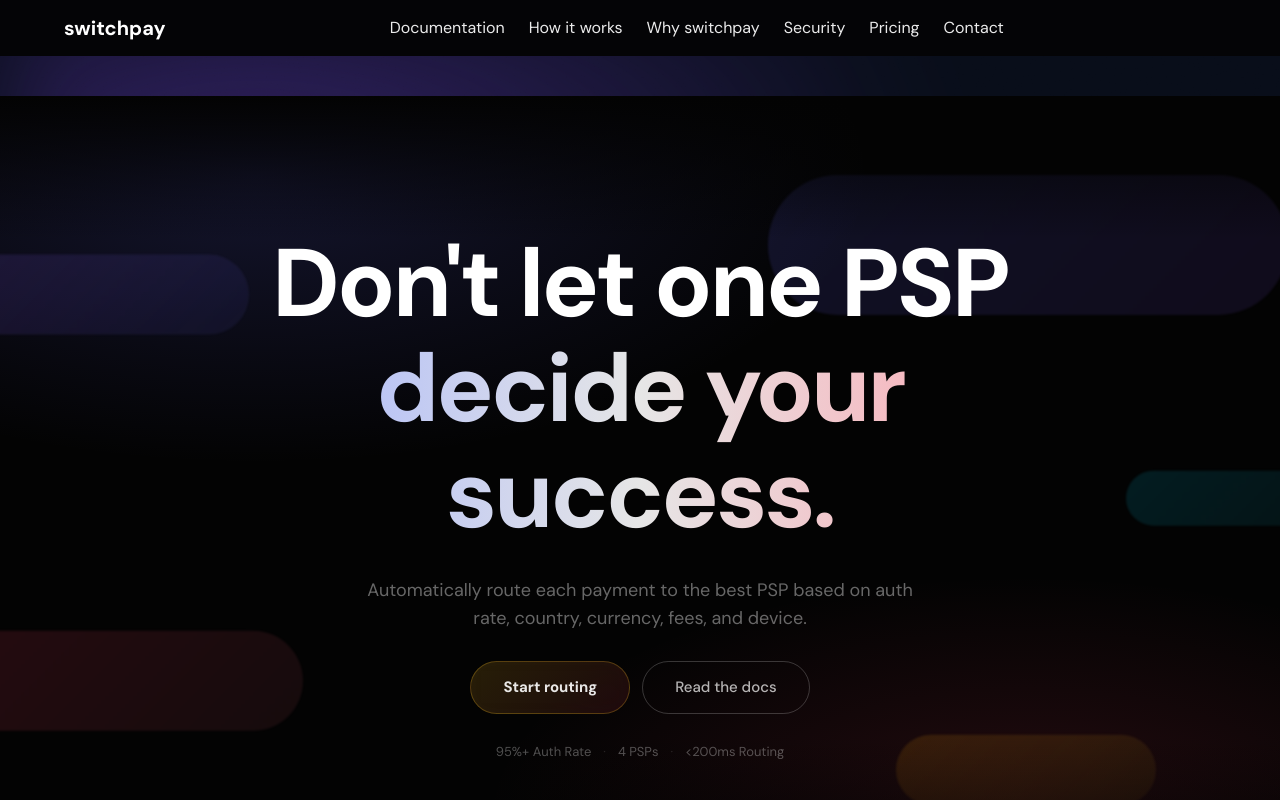
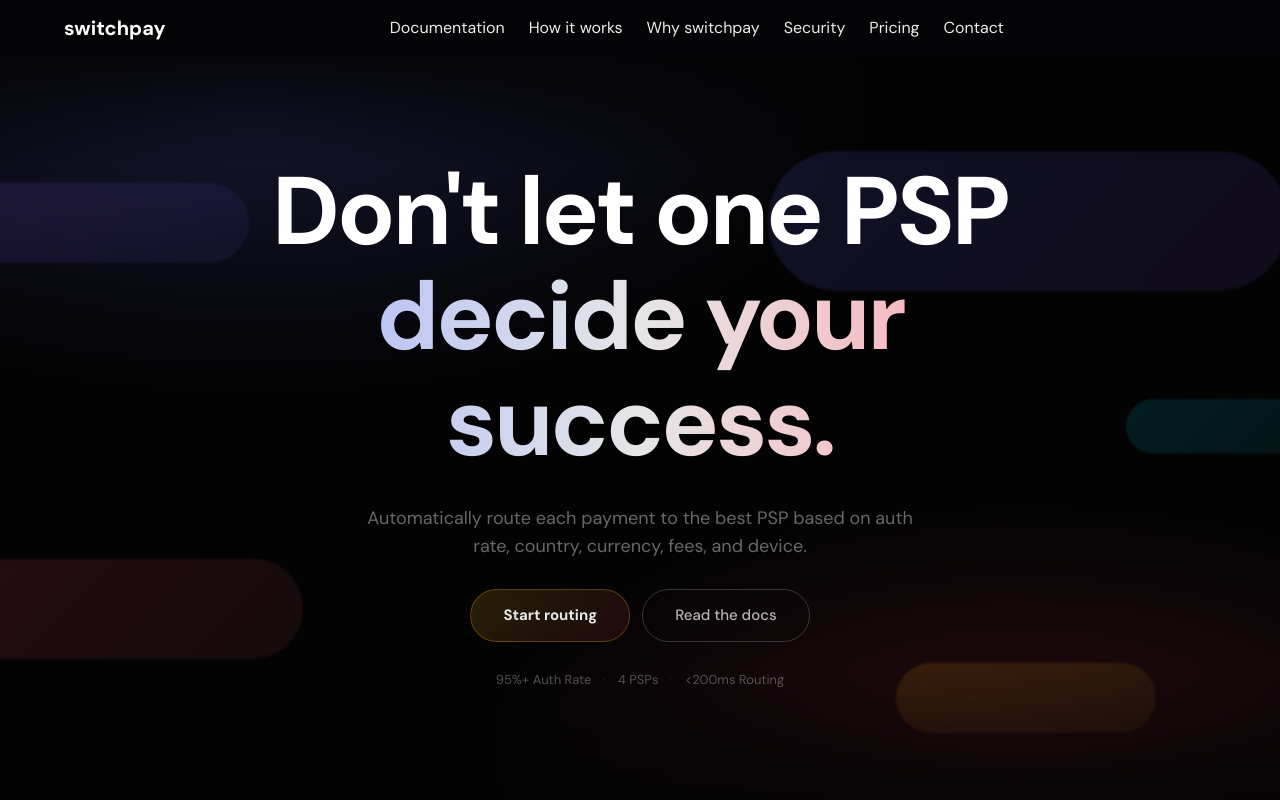
Before and after one commit to Baptistesrd/switchpay-frontendd, a React (Create React App) app: page / in a window 1280 px wide. Shown: the top 800 px of the page. Built offline with nearby package versions, Linux system fonts and the light colour scheme.

Commit message:
frontend isssues & inconsistencies fixed

```diff
--- a/src/components/Navbar.jsx
+++ b/src/components/Navbar.jsx
@@ -46,18 +46,16 @@
         right="0"
         zIndex={1000}
         width="100vw"
-        bg={isScrolled ? "rgba(10, 10, 20, 0.85)" : "transparent"}
-        backdropFilter={isScrolled ? "blur(14px)" : "none"}
+        bg={isScrolled ? "rgba(10,10,20,0.85)" : "transparent"}
+        backdropFilter={isScrolled ? "blur(12px)" : "none"}
+        boxShadow="none"
         borderBottom="1px solid"
-        borderColor={isScrolled ? "whiteAlpha.200" : "transparent"}
+        borderColor={isScrolled ? "rgba(255,255,255,0.06)" : "transparent"}
         sx={{
-          transitionProperty: "background, border-color, backdrop-filter",
-          transitionDuration: "0.3s",
-          transitionTimingFunction: "ease",
+          transition: "background 0.3s ease, border-color 0.3s ease, backdrop-filter 0.3s ease",
         }}
         initial={{ y: -20, opacity: 0 }}
         animate={{ y: 0, opacity: 1 }}
-        transition={{ duration: 0.4, ease: "easeOut" }}
       >
         <Flex
           align="center"
--- a/src/components/landing/ElegantShape.jsx
+++ b/src/components/landing/ElegantShape.jsx
@@ -29,6 +29,7 @@
       }}
       style={{
         position: "absolute",
+        zIndex: 0,
         top,
         left,
         right,
--- a/src/components/landing/HeroSection.jsx
+++ b/src/components/landing/HeroSection.jsx
@@ -45,7 +45,7 @@
       <ElegantShape
         width={520}
         height={140}
-        top="8%"
+        top="14%"
         left="60%"
         rotate={-15}
         gradient="linear-gradient(135deg, rgba(99,102,241,0.15), rgba(139,92,246,0.1))"
--- a/src/index.css
+++ b/src/index.css
@@ -5,7 +5,6 @@
     sans-serif;
   -webkit-font-smoothing: antialiased;
   -moz-osx-font-smoothing: grayscale;
-  animation: gradientShift 18s ease-in-out infinite;
 }
 
 code {
@@ -51,11 +50,6 @@
   100% { transform: translateX(-50%); }
 }
 
-@keyframes gradientShift {
-  0% { filter: hue-rotate(0deg) brightness(1); }
-  50% { filter: hue-rotate(4deg) brightness(1.03); }
-  100% { filter: hue-rotate(0deg) brightness(1); }
-}
 
 /* === Links === */
 a:hover {
--- a/src/pages/Landing.jsx
+++ b/src/pages/Landing.jsx
@@ -174,12 +174,27 @@
   return (
     <Layout>
       <Helmet>
-        <title>switchpay. go global ;)</title>
+        <title>switchpay. Go global. </title>
         <meta name="description" content="Automatically route payments to the best PSP — Stripe, Adyen, Wise, Rapyd — based on country, currency, fees and device. More conversions, lower costs." />
       </Helmet>
-      <Box position="relative" bg="#030303" minH="100vh">
+      <Box position="relative" bg="#030303" minH="100vh" zIndex={1}>
         <BackgroundFX />
 
+
+
+        {/* HERO */}
+        <Box pt="0px">
+          <HeroSection />
+        </Box>
+
+        {/* PSP CAROUSEL */}
+        <PspCarousel />
+
+        {/* HOW IT WORKS */}
+        <Box as="section" id="how" py={0} bg="transparent" overflow="visible" position="relative" zIndex={1}>
+          <HowItWorksTimeline />
+
+          {/* Payment Stack Map */}
           {/* NAVBAR */}
           <Flex
             as="nav"
@@ -193,10 +208,6 @@
             transition="opacity 0.4s ease"
             zIndex="100"
             bg="#040406"
-          backdropFilter="none"
-          border="none"
-          borderColor="transparent"
-          borderRadius="0"
             px={{ base: 6, md: 16 }}
             py={4}
             align="center"
@@ -244,7 +255,10 @@
                 />
               </motion.div>
             </Box>
+          </Flex>
 
+          {/* Mobile Drawer — hors du Flex nav */}
+          <style>{`@keyframes fadeSlideIn { from { transform: translateX(30%); opacity: 0; } to { transform: translateX(0); opacity: 1; } }`}</style>
           <Drawer placement="right" onClose={onClose} isOpen={isOpen}>
             <DrawerOverlay bg="rgba(0,0,0,0.45)" backdropFilter="blur(12px)" />
             <DrawerContent
@@ -277,29 +291,15 @@
                 <Box position="absolute" bottom="40px" left="50%" transform="translateX(-50%)" w="85%">
                   <motion.div initial={{ opacity: 0, y: 20 }} animate={{ opacity: 1, y: 0 }} transition={{ delay: 0.4, duration: 0.5 }}>
                     <Button onClick={() => { navigate("/app"); onClose(); }} w="100%" size="lg" py={6} fontWeight="700" borderRadius="full" fontSize="lg" bgGradient="linear(to-r, #06b6d4, #7c3aed, #ec4899)" bgSize="200% 200%" color="white" boxShadow="0 0 25px rgba(236,72,153,0.3)" _hover={{ backgroundPosition: "100% 50%", transform: "translateY(-3px)", boxShadow: "0 0 40px rgba(236,72,153,0.5)" }} transition="all 0.35s ease">
-                      🚀 Make a transaction
+                      Make a transaction
                     </Button>
                   </motion.div>
                 </Box>
               </DrawerBody>
             </DrawerContent>
-            <style>{`@keyframes fadeSlideIn { from { transform: translateX(30%); opacity: 0; } to { transform: translateX(0); opacity: 1; } }`}</style>
           </Drawer>
-        </Flex>
 
           {/* HERO */}
-        <Box pt="72px">
-          <HeroSection />
-        </Box>
-
-        {/* PSP CAROUSEL */}
-        <PspCarousel />
-
-        {/* HOW IT WORKS */}
-        <Box as="section" id="how" py={0} bg="transparent" overflow="visible" position="relative" zIndex={1}>
-          <HowItWorksTimeline />
-
-          {/* Payment Stack Map */}
           <Container maxW="6xl" px={{ base: 4, md: 6 }}>
             <Box w="100%" mt={4}>
               <PaymentStackMap />
@@ -700,18 +700,6 @@
             </Flex>
           </Container>
         </Box>
-
-        {/* FLOATING CTA */}
-        {showFloatingCTA && (
-          <Box position="fixed" bottom={{ base: "14px", md: "24px" }} left="50%" transform="translateX(-50%)" zIndex={200} w={{ base: "calc(100% - 32px)", sm: "auto" }} maxW="520px">
-            <GlowCard p={3} borderRadius={{ base: "2xl", sm: "full" }} bg="rgba(3,3,3,0.85)" backdropFilter="saturate(180%) blur(18px)" border="1px solid rgba(255,255,255,0.08)">
-              <Stack direction={{ base: "column", sm: "row" }} spacing={3}>
-                <Button onClick={() => navigate("/app")} w={{ base: "100%", sm: "auto" }} bgGradient="linear(to-r, #6366f1, #7c3aed)" color="white" borderRadius="full">Try the sandbox</Button>
-                <Button variant="ghost" border="1px solid" borderColor="rgba(255,255,255,0.2)" color="rgba(255,255,255,0.7)" borderRadius="full" w={{ base: "100%", sm: "auto" }} _hover={{ bg: "rgba(255,255,255,0.05)", color: "white" }} onClick={() => scrollTo("#waitlist")}>Join waitlist</Button>
-              </Stack>
-            </GlowCard>
-          </Box>
-        )}
       </Box>
     </Layout>
   );
```
Lines whose indentation alone changed are shown as unchanged.
